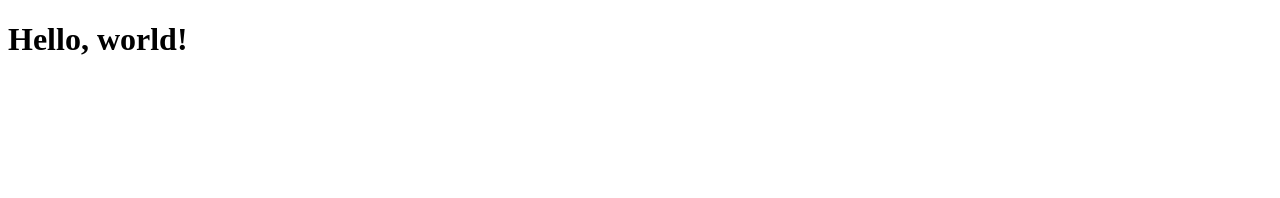
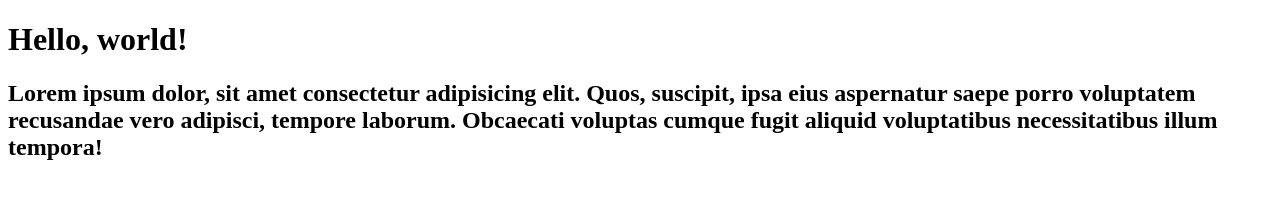
Before and after one commit to AlanVVOliveira/curso-git, a plain HTML site: page index.html in a window 1280 px wide. Drawn offline with Linux system fonts and the light colour scheme.

Commit message:
10º commit: adicionando o h2.lore

```diff
--- a/index.html
+++ b/index.html
@@ -9,5 +9,6 @@
     <h1>
         Hello, world!
     </h1>
+    <h2>Lorem ipsum dolor, sit amet consectetur adipisicing elit. Quos, suscipit, ipsa eius aspernatur saepe porro voluptatem recusandae vero adipisci, tempore laborum. Obcaecati voluptas cumque fugit aliquid voluptatibus necessitatibus illum tempora!</h2>
 </body>
 </html>
```
